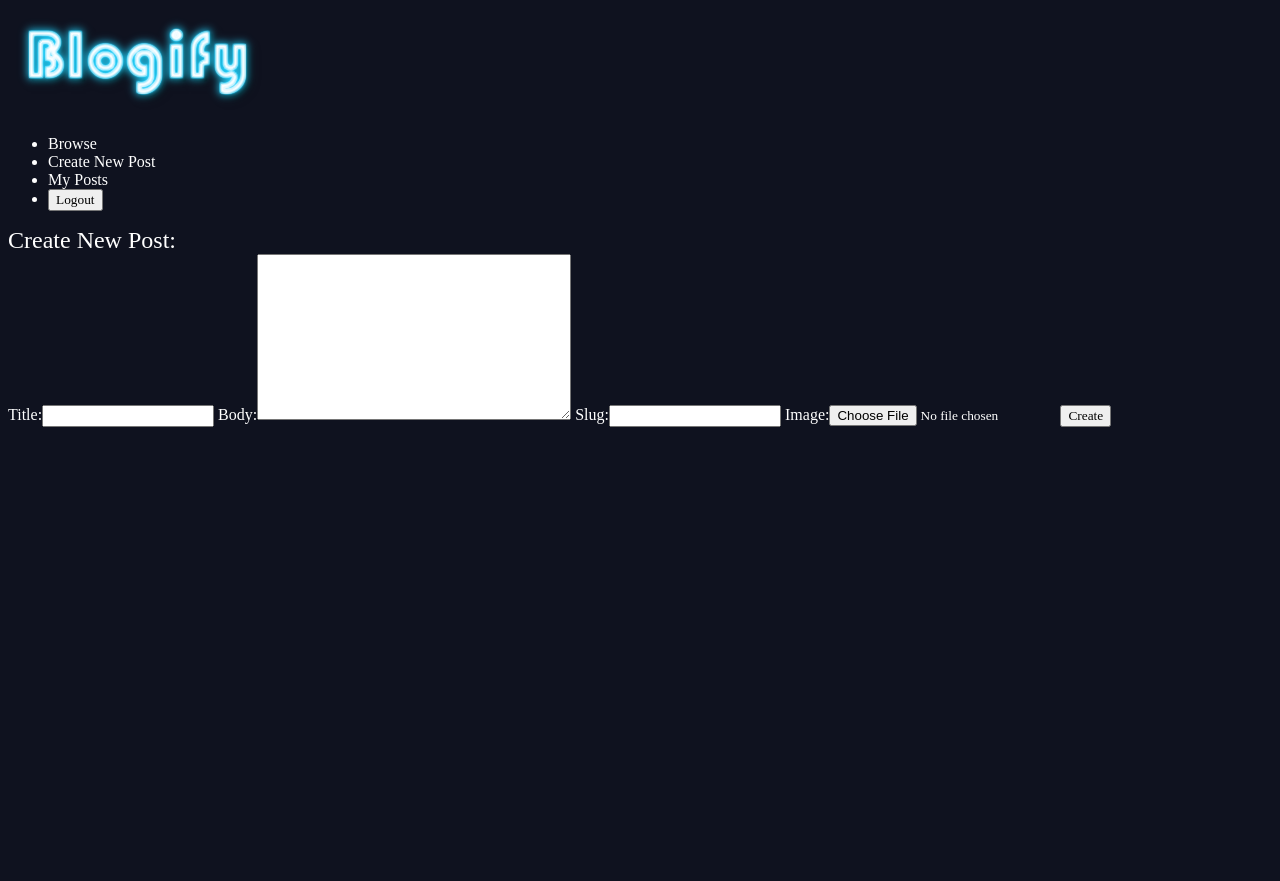
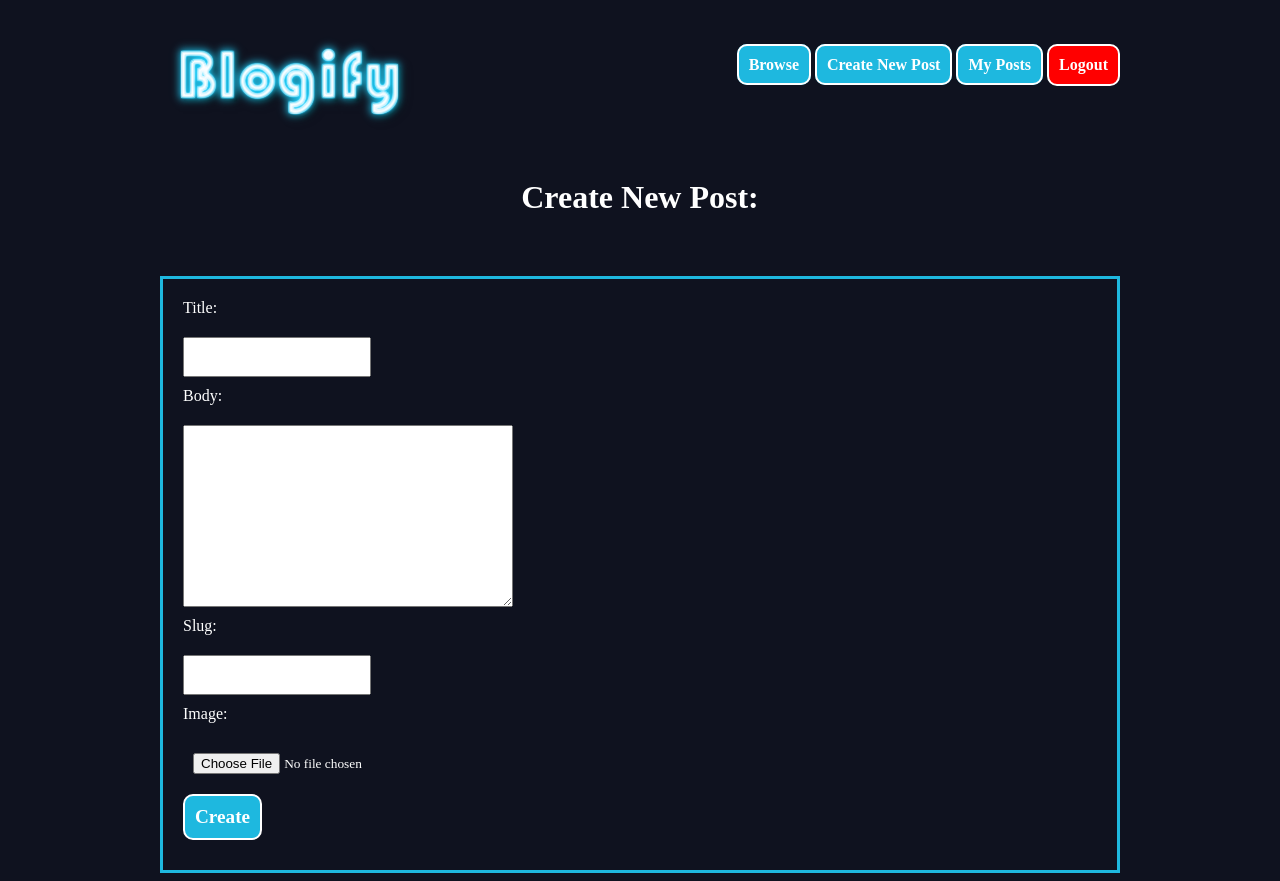
Before and after one commit to 4-bytes/Blogify, a Django app: page /posts/create/ in a window 1280 px wide. Before the commit the page ends 427 px from the top, so only its background shows below. Run offline with Django 3.2, Linux system fonts and the light colour scheme; a user stored in the database is signed in.

```diff
--- a/blogify/assets/styles.css
+++ b/blogify/assets/styles.css
@@ -1,6 +1,5 @@
 body{
     background-color: #0f121f;
-
     color: #fff;
 }
 
@@ -8,12 +7,185 @@ body *{
     font-family: Ubuntu;
 }
 
-h1, h2, h3, h4, h5{
-    font-weight: normal;
-    margin: 0;
+h2 {
+    text-align: center;
+    margin: 20px auto;
+    font-size: 2.4em;
+    font-weight: bold;
 }
 
 a, a:hover, a:visited{
     color: #fff;
     text-decoration: none;
 }
+
+.wrapper {
+ max-width: 960px;
+ margin: 0 auto;
+}
+
+div.wrapper h1 {
+    text-align: center;
+    margin: 20px auto;
+    font-size: 2.4em;
+}
+
+header {
+    display: grid;
+    grid-template-columns: 1fr 1fr;
+    padding: 20px 0;
+}
+
+nav {
+    justify-self: end;
+}
+
+nav li {
+    display: inline-block;
+    margin-left: 20px;
+}
+
+nav button {
+    background: none;
+    color: white;
+    cursor: pointer;
+    border: 0;
+    font-size: 1em;
+}
+
+
+.posts {
+    display: grid;
+    grid-template-columns: 1fr 1fr 1fr;
+    grid-gap: 30px;
+}
+
+.post{
+    padding: 10px;
+    border: solid #1eb8df;
+    position: relative;
+    padding-bottom: 40px;
+
+}
+
+.posts .post img {
+    max-width: 100%;
+}
+
+
+.post h2 {
+    font-size: 1.8em;
+    font-weight: bold;
+}
+
+.post .author {
+    padding: 10px;
+    background:#1eb8df;
+    position: absolute;
+    right: 0;
+    bottom: 0;
+    margin: 0;
+    color: #0f121f;
+}
+
+.post-detail .post img {
+    max-width: 100%
+}
+
+.post-detail .post h2 {
+    text-align: center;
+    margin: 20px auto;
+    font-size: 2em;
+}
+
+.post-detail .post p {
+    text-align: center;
+
+}
+
+.site-form {
+    margin-top: 60px;
+    border: solid #1eb8df;
+    padding: 20px;
+}
+
+.site-form input, .site-form textarea {
+    display: block;
+    margin: 20px 0 10px 0;
+    padding: 10px;
+}
+
+a.highlight {
+    border: 2px solid white;
+    background-color:#1eb8df;
+    padding: 10px;
+    border-radius: 10px;
+    color: white;
+    font-weight:bold;
+}
+
+.helptext, .helptext ul {
+    margin: 0 auto 20px;
+    color: #bbb;
+    font-size: 0.9em;
+    display: block;
+}
+
+.errorlist li {
+    padding: 10px;
+    list-style-type: none;
+    border: 1px solid red;
+    color: red;
+    margin: 10px 0;
+}
+
+.errorlist {
+    padding: 0;
+}
+
+.site-form input[type="submit"]{
+    background: #1eb8df;
+    border: 0;
+    font-size: 1.2em;
+    border-radius: 10px;
+    color: white;
+    font-weight:bold;
+    margin: 10px 0;
+    border: 2px solid white;
+
+}
+
+.site-form input[readonly]{
+    background: #CCC;
+    color: #333;
+    border: 1px solid #666;
+}
+
+nav ul li a {
+    border: 2px solid white;
+    font-weight: bold;
+    padding: 10px;
+    border-radius: 10px;
+    background-color: #1eb8df;
+    color:white;
+    font-weight:bold;
+}
+
+nav ul li {
+    margin: 0;
+}
+
+nav ul li .logout-link button {
+    border: 2px solid white;
+    padding: 10px;
+    border-radius: 10px;
+    background-color: red;
+    color: white;
+    font-weight:bold;
+}
+
+.post-create h2 {
+    text-align: center;
+    font-weight: bold;
+    font-size: 2em;
+}
```
Also changed, not shown: blogify/assets/slugify.js (added, +15 -0 lines).
